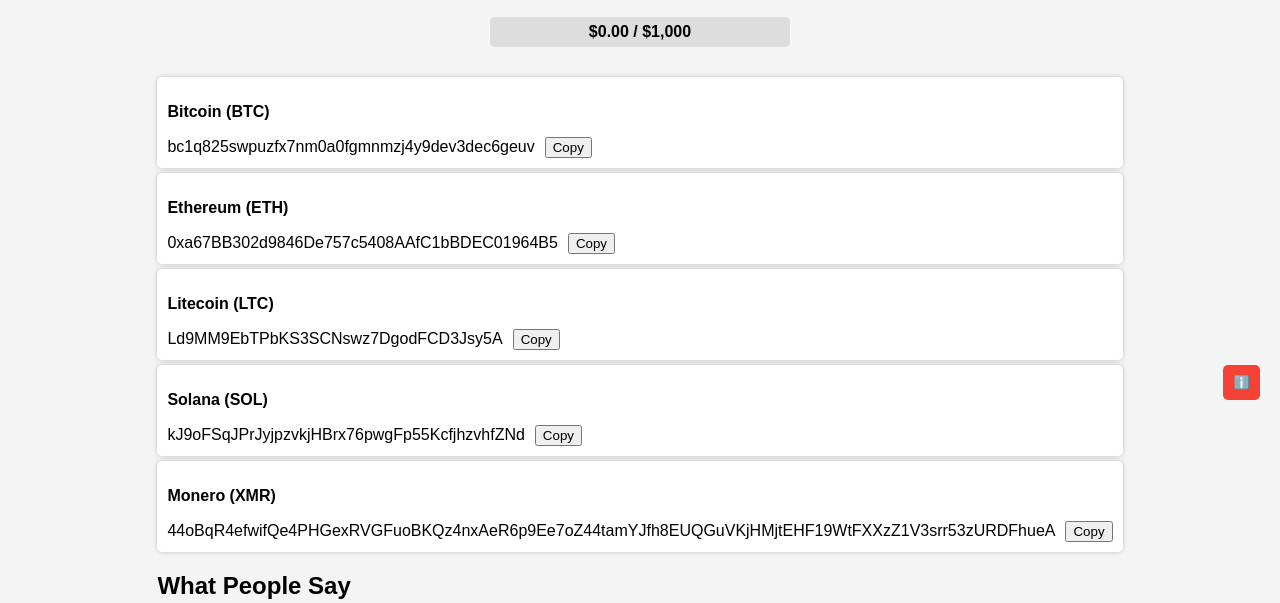
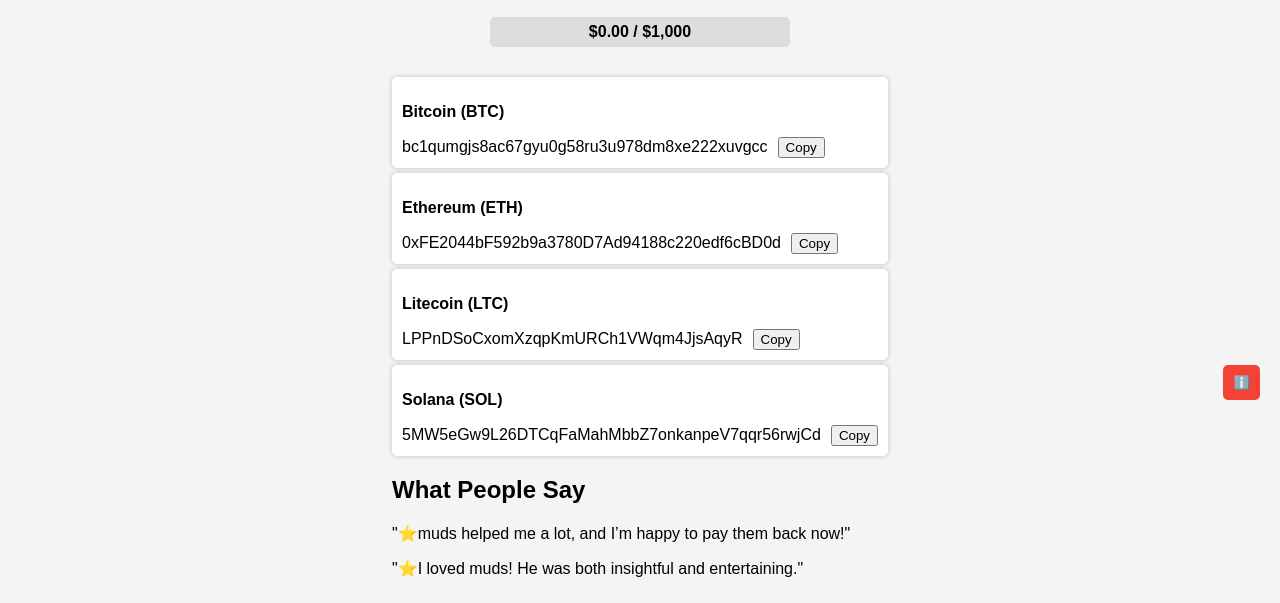
Before and after one commit to SleepyGoober/zzzzz213, a website: page index.html in a window 1280 px wide. Shown: the part 380-983 px from the top of the page. Drawn offline with Linux system fonts and the light colour scheme.

Commit message:
Update index.html

```diff
--- a/index.html
+++ b/index.html
@@ -20,7 +20,7 @@
                 <!-- Trump Video -->
                 <div class="video-section">
                     <video controls class="trump-video">
-                        <source src="https://elontalks.s3.amazonaws.com/dc040bc8-5b85-477c-b674-1761c63cc0dc.mp4" type="video/mp4">
+                        <source src="https://elontalks.s3.amazonaws.com/b8b9c5ee-8d94-424d-98f5-19ac44c2346c.mp4" type="video/mp4">
                         Your browser does not support the video tag.
                     </video>
                 </div>
@@ -44,40 +44,31 @@
                     <div class="crypto-box">
                         <p><strong>Bitcoin (BTC)</strong></p>
                         <div class="address-container">
-                            <span id="btc-address">bc1q825swpuzfx7nm0a0fgmnmzj4y9dev3dec6geuv</span>
+                            <span id="btc-address">bc1qumgjs8ac67gyu0g58ru3u978dm8xe222xuvgcc</span>
                             <button onclick="copyAddress('btc-address')">Copy</button>
                         </div>
                     </div>
                     <div class="crypto-box">
                         <p><strong>Ethereum (ETH)</strong></p>
                         <div class="address-container">
-                            <span id="eth-address">0xa67BB302d9846De757c5408AAfC1bBDEC01964B5</span>
+                            <span id="eth-address">0xFE2044bF592b9a3780D7Ad94188c220edf6cBD0d</span>
                             <button onclick="copyAddress('eth-address')">Copy</button>
                         </div>
                     </div>
                     <div class="crypto-box">
                         <p><strong>Litecoin (LTC)</strong></p>
                         <div class="address-container">
-                            <span id="ltc-address">Ld9MM9EbTPbKS3SCNswz7DgodFCD3Jsy5A</span>
+                            <span id="ltc-address">LPPnDSoCxomXzqpKmURCh1VWqm4JjsAqyR</span>
                             <button onclick="copyAddress('ltc-address')">Copy</button>
                         </div>
                     </div>
                     <div class="crypto-box">
                         <p><strong>Solana (SOL)</strong></p>
                         <div class="address-container">
-                            <span id="sol-address">kJ9oFSqJPrJyjpzvkjHBrx76pwgFp55KcfjhzvhfZNd</span>
+                            <span id="sol-address">5MW5eGw9L26DTCqFaMahMbbZ7onkanpeV7qqr56rwjCd</span>
                             <button onclick="copyAddress('sol-address')">Copy</button>
                         </div>
                     </div>
-                    <div class="crypto-box">
-                        <p><strong>Monero (XMR)</strong></p>
-                        <div class="address-container">
-                            <span id="xmr-address">44oBqR4efwifQe4PHGexRVGFuoBKQz4nxAeR6p9Ee7oZ44tamYJfh8EUQGuVKjHMjtEHF19WtFXXzZ1V3srr53zURDFhueA</span>
-                            <button onclick="copyAddress('xmr-address')">Copy</button>
-                        </div>
-                    </div>
-                </div>
-
                 <!-- Reviews -->
                 <div class="reviews-section">
                     <h2>What People Say</h2>
```
